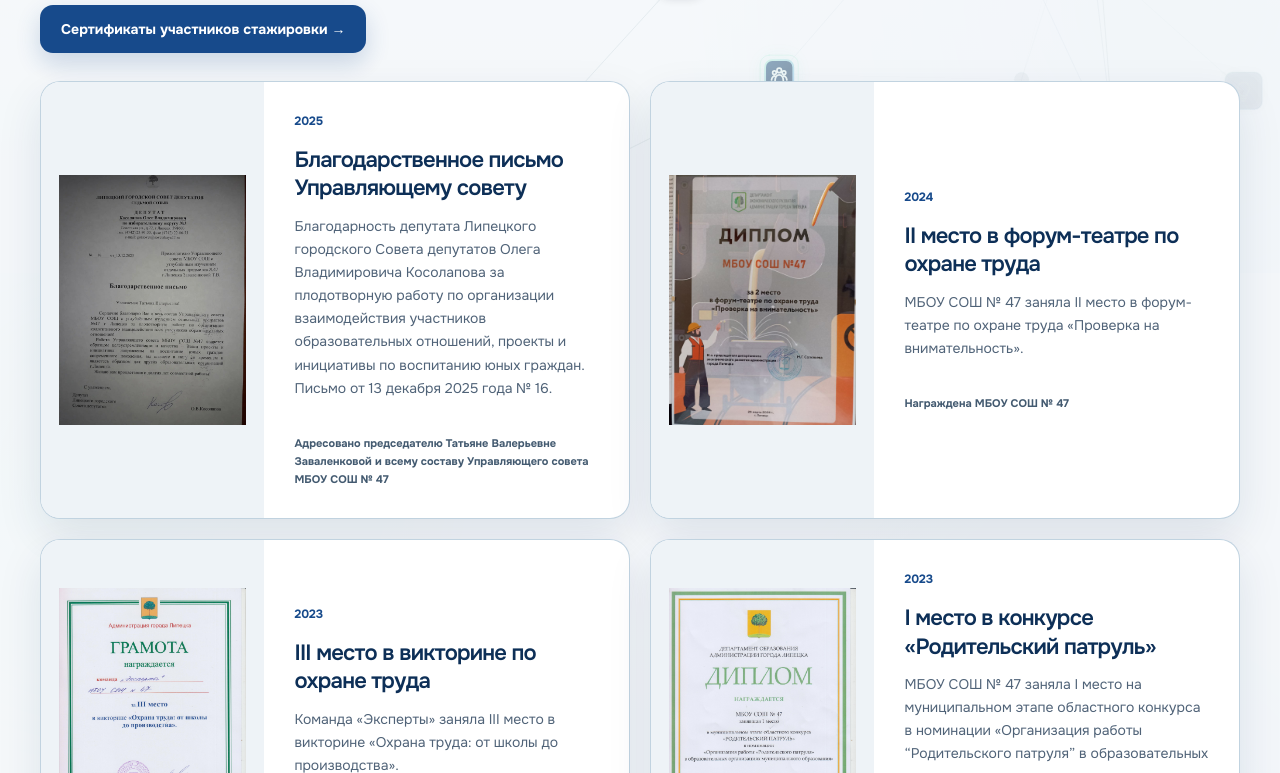
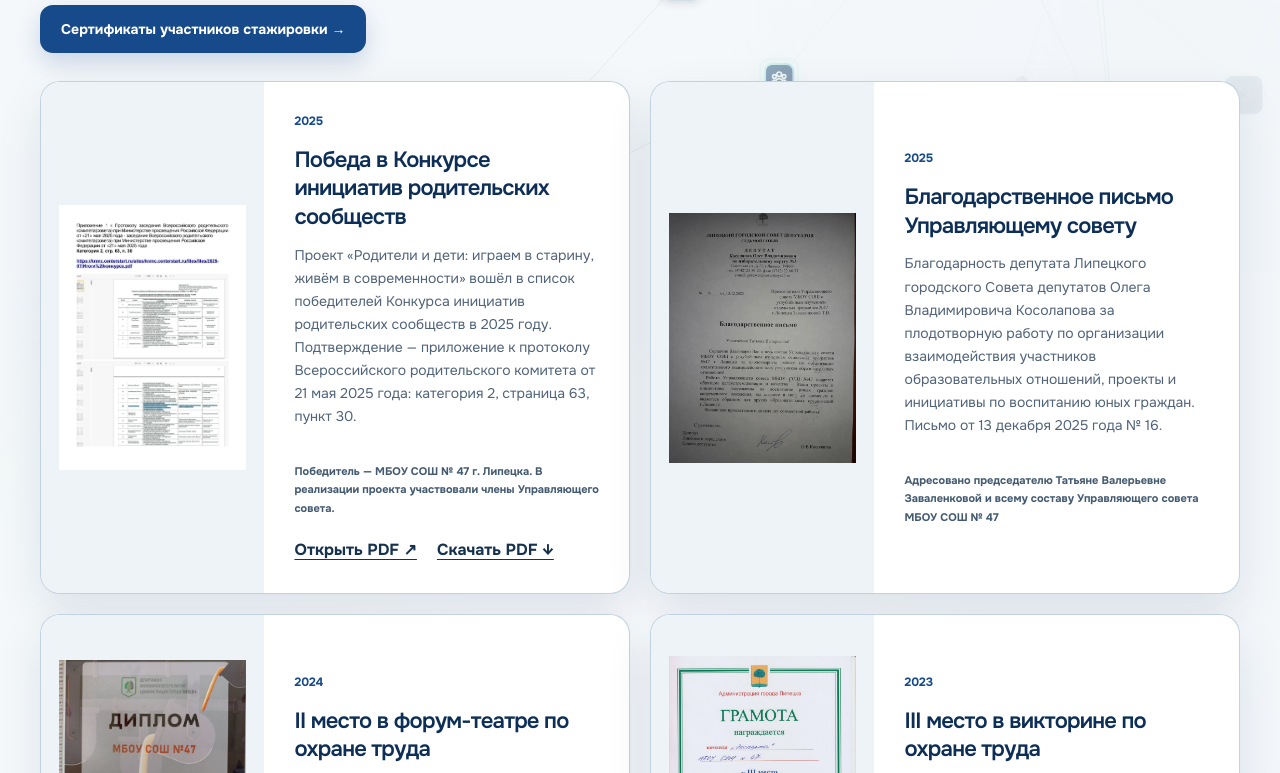
Before and after one commit to VladimirStega/upravlyayushchiy-sovet, an Astro site: page /upravlyayushchiy-sovet/dostizheniya in a window 1280 px wide. Shown: the part 633-1406 px from the top of the page. Built offline with nearby package versions, Linux system fonts and the light colour scheme; Astro itself is replaced by a stand-in of ours.

Commit message:
Add competition award document and external video link

```diff
--- a/src/pages/dostizheniya.astro
+++ b/src/pages/dostizheniya.astro
@@ -5,6 +5,14 @@ import PageHero from "../components/PageHero.astro";
 const base = import.meta.env.BASE_URL.replace(/\/$/, "");
 
 const achievements = [
+  {
+    image: `${base}/images/achievements/pobeda-v-kri-2025.webp`,
+    document: `${base}/documents/pobeda-v-kri-2025.pdf`,
+    year: "2025",
+    title: "Победа в Конкурсе инициатив родительских сообществ",
+    description: "Проект «Родители и дети: играем в старину, живём в современности» вошёл в список победителей Конкурса инициатив родительских сообществ в 2025 году. Подтверждение — приложение к протоколу Всероссийского родительского комитета от 21 мая 2025 года: категория 2, страница 63, пункт 30.",
+    recipient: "Победитель — МБОУ СОШ № 47 г. Липецка. В реализации проекта участвовали члены Управляющего совета."
+  },
   {
     image: `${base}/images/achievements/blagodarstvennoe-pismo-us-2025.jpg`,
     year: "2025",
@@ -44,19 +52,42 @@ const achievements = [
 ---
 
 <BaseLayout title="Достижения и медиа — Управляющий совет" current="Достижения и медиа">
-  <PageHero eyebrow="Результаты совместной работы" title="Достижения" accent="школьного сообщества" description="Награды и благодарности Управляющему совету, школе и командам за совместную работу и общественные инициативы." />
+  <PageHero eyebrow="Результаты совместной работы" title="Достижения" accent="школьного сообщества" description="Награды и благодарности Управляющему совету, достижения школы и команд с участием членов совета." />
   <section class="section content-section">
     <div class="container">
-      <div class="page-section-heading"><div><p class="eyebrow eyebrow-dark"><span></span> Дипломы, грамоты и благодарности</p><h2>Наши <em>достижения</em></h2></div><p>В каждой карточке указан фактический получатель награды.</p></div>
+      <div class="page-section-heading"><div><p class="eyebrow eyebrow-dark"><span></span> Дипломы, грамоты и благодарности</p><h2>Наши <em>достижения</em></h2></div><p>Члены Управляющего совета участвовали в конкурсах в составе школьных команд и помогали реализовывать совместные проекты.</p></div>
       <p style="margin-bottom: 28px"><a class="button button-blue" href={`${base}/sertifikaty/`}>Сертификаты участников стажировки →</a></p>
       <div class="achievement-grid">
         {achievements.map((item) => (
           <article class="achievement-card">
-            <a class="achievement-image" href={item.image} target="_blank" rel="noopener" aria-label={`Открыть награду: ${item.title}`}><img src={item.image} alt={item.title} loading="lazy" /></a>
-            <div><span>{item.year}</span><h3>{item.title}</h3><p>{item.description}</p><small>{item.recipient}</small></div>
+            <a class="achievement-image" href={item.document ?? item.image} target="_blank" rel="noopener" aria-label={`Открыть награду: ${item.title}`}><img src={item.image} alt={item.title} loading="lazy" /></a>
+            <div>
+              <span>{item.year}</span><h3>{item.title}</h3><p>{item.description}</p><small>{item.recipient}</small>
+              {item.document && (
+                <div class="achievement-document-actions">
+                  <a href={item.document} target="_blank" rel="noopener">Открыть PDF ↗</a>
+                  <a href={item.document} download>Скачать PDF ↓</a>
+                </div>
+              )}
+            </div>
           </article>
         ))}
       </div>
     </div>
   </section>
 </BaseLayout>
+
+<style>
+  .achievement-document-actions {
+    display: flex;
+    flex-wrap: wrap;
+    gap: 12px 20px;
+    margin-top: 20px;
+    font-weight: 700;
+  }
+
+  .achievement-document-actions a {
+    text-decoration: underline;
+    text-underline-offset: 4px;
+  }
+</style>
```
Also changed, not shown: src/pages/video.astro (+12 -1 lines), public/images/achievements/pobeda-v-kri-2025.webp (added), 1 other file.
